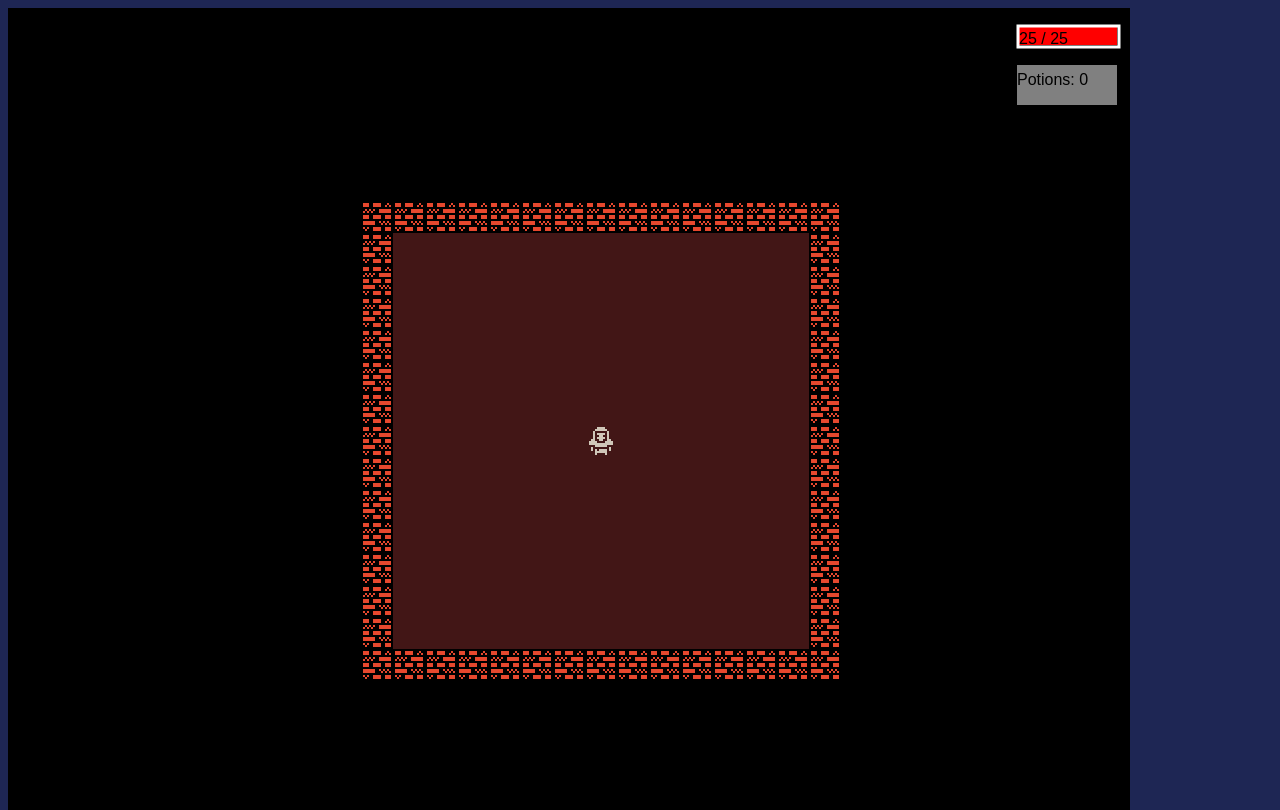
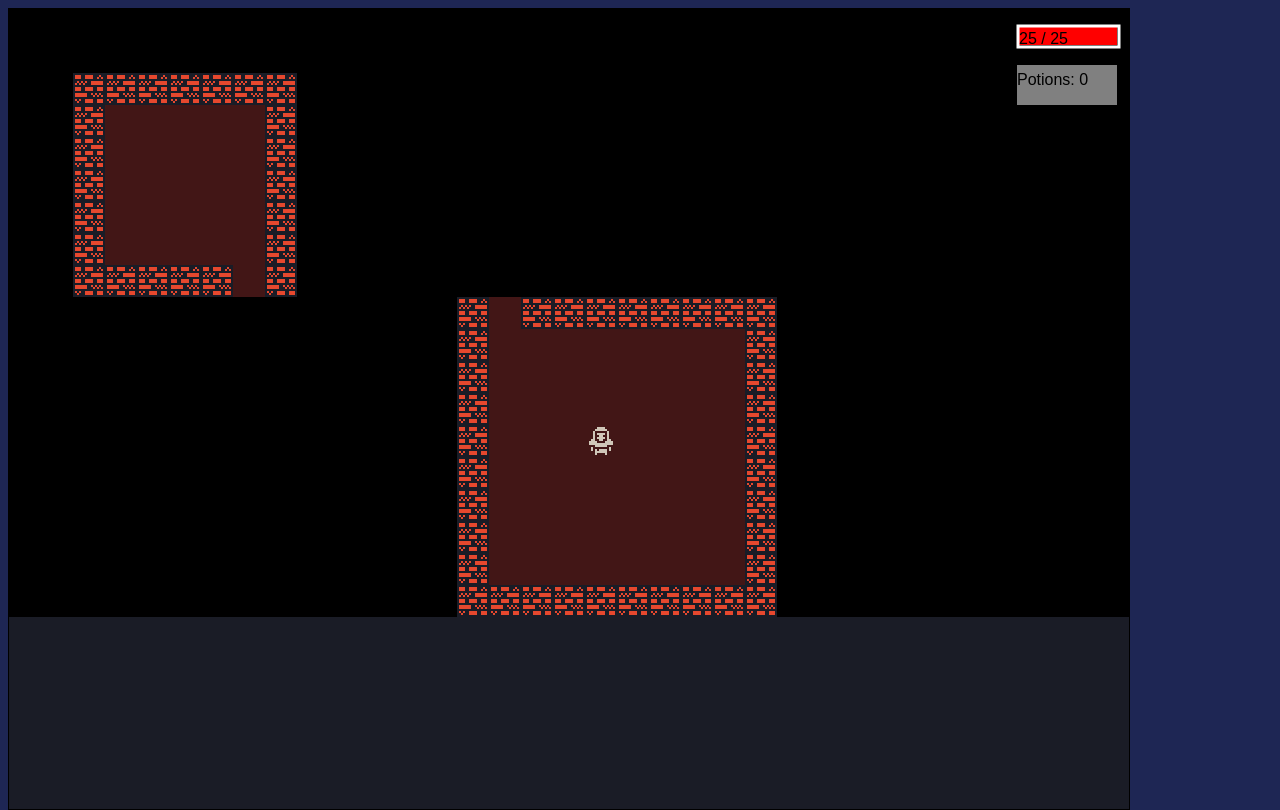
Before and after one commit to Cranile/Simple-Rogue, a plain HTML site: page index.html in a window 1280 px wide. Drawn offline with Linux system fonts and the light colour scheme.

Commit message:
added noclip option for debuging, added the posibility for the map generation to carve out walls inside the box rooms

```diff
--- a/gameMap.js
+++ b/gameMap.js
@@ -278,11 +278,17 @@ class GameMap {
         let tempContent = new Map();
 
         let roomAmmount = 0;
-        let maxRoomAmmount = 1;
+        let maxRoomAmmount = 3;
         let roomsPositions = ["s"];
 
-        let maxRoomSize = 22;
-        let minRoomSize = 8;
+        let tries = 0; //to prevent infinite map creation, if max tries are reached, create the map with less rooms
+        let notCollisionsCount; //add 1 for each box on the array for which the new box didnt collide, if at array.length === this var, then build new room
+
+        let tunnelsDone = false;
+        let counter = 0;
+
+        let minRoomSize = 6;
+        let maxRoomSize = 12;
 
         let minItemsPerRoom = 2;
         let maxItemsPerRoom = 6;
@@ -292,29 +298,41 @@ class GameMap {
 
         let minMonstersPerRoom;
         let maxMonstersPerRoom;
-        while(roomAmmount < maxRoomAmmount){
+        while(roomAmmount < maxRoomAmmount ){
+
             let roomSize = Math.floor(Math.random() * (maxRoomSize - minRoomSize) + minRoomSize);
 
             let randX = Math.floor(Math.random() * (this.mapW - roomSize));
             let randY = Math.floor(Math.random() * (this.mapH - roomSize));
 
-            for(let i = 0; i < roomsPositions.length ; i++){
-
-                if(roomsPositions.length <= 1 ){
-
-                    roomsPositions[ roomAmmount ] = {
+            notCollisionsCount = 0 ;
+            let tempRoom = {
                 startX: randX,
                 startY: randY,
                 endX: randX + roomSize,
                 endY: randY + roomSize,
             };
 
+            for(let i = 0; i < roomsPositions.length ; i++){
+
+                if(roomsPositions.length >= maxRoomAmmount){
+                    break; //this is a failsafe, dont delete
+                }
+                if(!(roomsPositions[0] === "s") && !(this.areBoxColliding(tempRoom.startX ,tempRoom.startY, tempRoom.endX, tempRoom.endY, roomsPositions[i].startX, roomsPositions[i].startY, roomsPositions[i].endX, roomsPositions[i].endY))){
+                    //console.log("not collision", notCollisionsCount, "roomcount: ",roomAmmount);
+                    notCollisionsCount++;
+                }
+                if(roomsPositions.length <= 1 && roomsPositions[0] === "s" || notCollisionsCount >= roomsPositions.length  ){
+                    //console.log("creating new room,",roomAmmount);
+                    roomsPositions[ roomAmmount ] = tempRoom;
+                    tries = 0;
+                    console.log(roomsPositions);
                     let currentTile = this.mapToTile(randX, randY);
-                    console.log(roomsPositions[ roomAmmount ]);
-                    for(let x = roomsPositions[ roomAmmount ].startX; x < roomsPositions[ roomAmmount ].endX ; x++){
-                        for(let y = roomsPositions[ roomAmmount ].startY; y < roomsPositions[ roomAmmount ].endY; y++){
 
-                            if(x === roomsPositions[ roomAmmount ].startX || x === roomsPositions[ roomAmmount ].endX -1 || y === roomsPositions[ roomAmmount ].startY || y === roomsPositions[ roomAmmount ].endY - 1 ){
+                    for(let x = roomsPositions[ roomAmmount ].startX; x <= roomsPositions[ roomAmmount ].endX ; x++){
+                        for(let y = roomsPositions[ roomAmmount ].startY; y <= roomsPositions[ roomAmmount ].endY; y++){
+
+                            if(x === roomsPositions[ roomAmmount ].startX || x === roomsPositions[ roomAmmount ].endX  || y === roomsPositions[ roomAmmount ].startY || y === roomsPositions[ roomAmmount ].endY  ){
                                 tempMap[ this.mapToTile(x, y) ] = this.blockTypes.wall.id;
                             }else{
                                 tempMap[ this.mapToTile(x, y) ] = this.blockTypes.ground.id;
@@ -323,17 +341,49 @@ class GameMap {
 
                         }
                     }
-
+                    if(this.playerSpawnPoint === undefined){
                         this.playerSpawnPoint = [
                             Math.floor((roomsPositions[ roomAmmount ].endX -1 + roomsPositions[ roomAmmount ].startX ) / 2)
                             ,
                             Math.floor((roomsPositions[ roomAmmount ].endY -1 + roomsPositions[ roomAmmount ].startY) / 2)
                         ];
+                    }
                     roomAmmount++;
                 }
             }
+            tries++;
+            if(tries > 100){
+                roomAmmount = maxRoomAmmount;
+            }
         }
 
+        //generate Items
+
+        //generate tunnels between rooms
+        while(!(tunnelsDone)){
+            //pick a wall to drill a hole in the X axis
+            let randX = Math.floor(Math.random() * (roomsPositions[counter].endX  - roomsPositions[counter].startX) + roomsPositions[counter].startX );
+            let randY;
+            //roll a dice to decide if hole should be on the top or bottom row of the wall
+            if(Math.round(Math.random()) === 0){
+                randY = roomsPositions[counter].startY;
+            }else{
+                randY = roomsPositions[counter].endY ;
+            }
+
+            //if the X point landed on one of the corners of the cube, (start point and end point) re-roll the Y value to be something along the left or right walls
+            if(randX === roomsPositions[counter].startX || randX === roomsPositions[counter].endX){
+                randY = Math.floor(Math.random() * ((roomsPositions[counter].endY ) - roomsPositions[counter].startY) + (roomsPositions[counter].startY ));
+                console.log("cont:",counter,"y",randY);
+            }
+            console.log("hole:",randX,randY);
+            tempMap[ this.mapToTile(randX,randY) ] = this.blockTypes.ground.id;
+            counter++;
+            if(counter >= roomsPositions.length){
+                console.log("tunels done");
+                tunnelsDone = true;
+            }
+        }
         return [tempMap, tempContent];
     }
     mapToTile(x, y) {
@@ -342,6 +392,26 @@ class GameMap {
     setCanvasSize() {
         this.canvasW = (this.cameraW * this.tileW) * this.scale;
         this.canvasH = (this.cameraH * this.tileH) * this.scale;
+    }
+
+    areBoxColliding(aStartX,aStartY,aEndX,aEndY,bStartX,bStartY,bEndX,bEndY){
+
+
+
+        if(aStartX >= bStartX && aStartX <= bEndX || aStartY >= bStartY && aStartY <= bEndY ||
+            aEndX >= bStartX && aEndX <= bEndX || aEndY >= bStartY && aEndY <= bEndY
+            )
+        {
+            return true;
+        }
+        /*
+        console.log("aEndX < bStartX",aEndX < bStartX ," &&", "aEndY < bStartY", aEndY < bStartY ,"||", "aStartX > bEndX",aStartX > bEndX ,"&&", "aStartY > bEndY",aStartY > bEndY);
+        if( !(aEndX < bStartX && aEndY < bStartY || aStartX > bEndX && aStartY > bEndY) ){
+            console.log("collision false");
+            return false;
+        }
+        */
+        return false;
     }
 
     getTileStructIDfromCoords(x, y) { //returns the ID of the block stored on that coordinate
--- a/gameOOP.js
+++ b/gameOOP.js
@@ -258,10 +258,12 @@ class Character extends Entity {
         }
     }
     move(positionX = 0, positionY = 0) {
+
         let newCoords = this.calculateMovingCoords(positionX, positionY);
         if (newCoords === false) {
             return;
         }
+
         this.changePosition(newCoords[0], newCoords[1]);
     }
 
@@ -277,6 +279,13 @@ class Character extends Entity {
         }
         if (positionY !== undefined) {
             newCoords[1] = this.positionY + positionY;
+        }
+
+        if(newCoords[0] < 0 || newCoords[1] < 0 || newCoords[0] >= this.gameRef.mapW || newCoords[1] >= this.gameRef.mapH ){
+            return false;
+        }
+        if(this.noclip){
+            return newCoords;
         }
 
         if (this.gameRef.gameMap.isTileSolid(newCoords[0], newCoords[1])) {
@@ -877,7 +886,7 @@ class Game {
 
     draw() {
         //Draw graphics on canvas
-        this.ctx.fillStyle = "black";
+        this.ctx.fillStyle = "#1a1c26";
         this.ctx.rect(0, 0, this.gameCanvas.width, this.gameCanvas.height);
         this.ctx.fill();
         let currentSecond = 0, frameCount = 0, framesLastSecond = 0, lastFrameTime = 0;
--- a/index.html
+++ b/index.html
@@ -15,7 +15,7 @@
   <script src="gameOOP.js"></script>
   <script src="gameMap.js"></script>
   <script>
-    let game = new Game(32, 32, 1, 60, 60, "game");
+    let game = new Game(32, 32, 1, 60, 30, "game");
     //there should be a parameter that defines if new map should be created or an old one loaded
   </script>
 </html>
```
Lines whose indentation alone changed are shown as unchanged.
